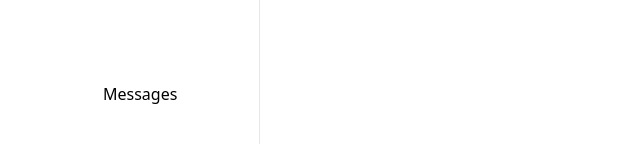
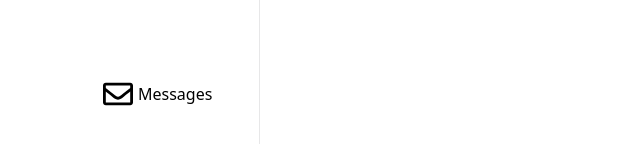
Before and after one commit to inyhsu/Social-Network, a React app: page / in a window 1280 px wide. Shown: the part 306-450 px from the top of the page, without its empty margins (0-640 px from the left). Built offline with nearby package versions, Linux system fonts and the light colour scheme; the HTML template or start-up script is replaced by a standard one.

Commit message:
install react-icons, add Messages icon

```diff
--- a/package.json
+++ b/package.json
@@ -30,6 +30,7 @@
     "react-avatar": "^3.10.0",
     "react-bootstrap": "^2.0.0-rc.1",
     "react-dom": "^17.0.2",
+    "react-icons": "^4.3.1",
     "react-router-dom": "^5.3.0",
     "sass": "^1.43.2",
     "style-loader": "^3.3.0"
--- a/src/UI/ListButton.js
+++ b/src/UI/ListButton.js
@@ -1,11 +1,13 @@
 import React from 'react';
 import './ListButton.scss';
+import { FaRegEnvelope } from "react-icons/fa";
 
 const ListButton = props => {
     return (
         <>
             <div className={`${props.className} list-button`}>
-                <div >{props.name}</div>
+                <FaRegEnvelope style={{ fontSize: '30px'}} />
+                <div className="list-button__name">{props.name}</div>
             </div>
         </>
     )
--- a/src/UI/ListButton.scss
+++ b/src/UI/ListButton.scss
@@ -2,10 +2,16 @@
 
 
 .list-button{
+    display: flex;
+    justify-content: start;
     padding: 8px 20px;
     border: 1px solid transparent;
     border-radius: 20px;
+    align-items: center;
     &:hover{
         background-color: colors.$shadow;
     }
+    &__name{
+        margin-left: 5px;
+    }
 }
```
Also changed, not shown: 1 other file (tests, documents, lock files or other folders).
